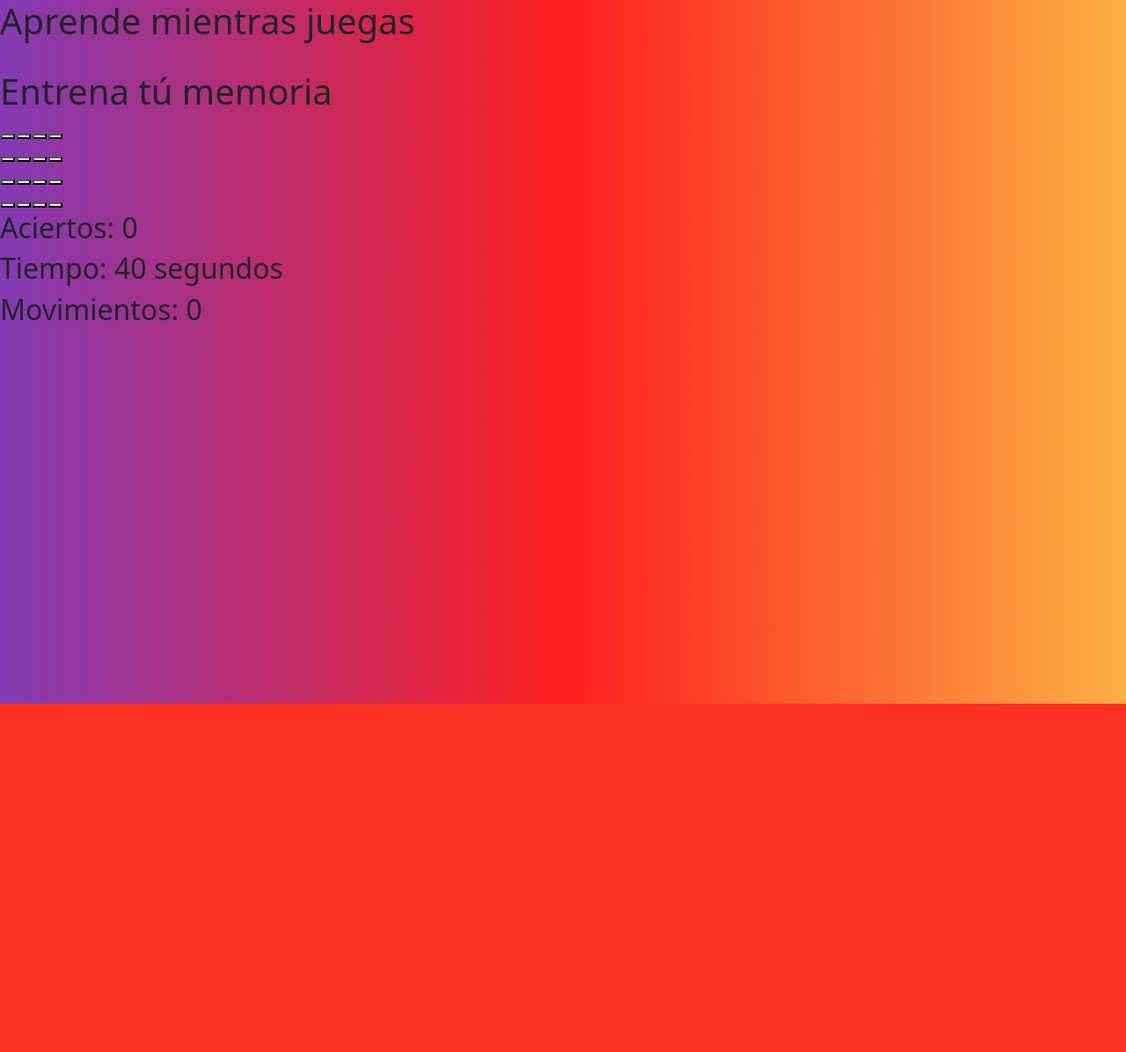
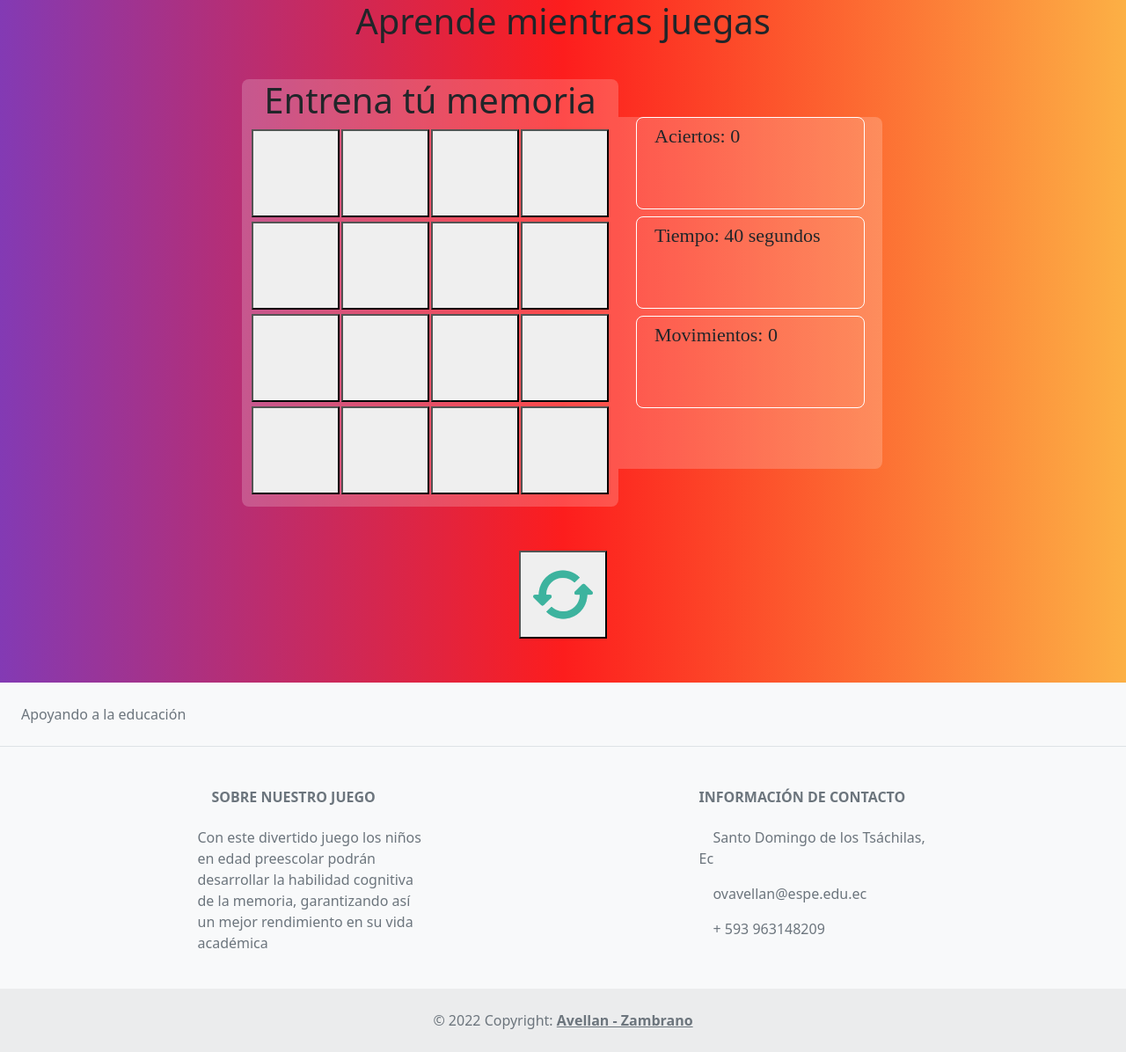
Before and after one commit to ovavellan/Proyecto-unidad-2, a Flask app: page / in a window 1280 px wide. Shown: the whole page at 88% size. Before the commit the page ends 800 px from the top, so only its background shows below. Run offline with Flask 2, Linux system fonts and the light colour scheme.

Commit message:
Commit 4

```diff
--- a/templates/layouts/index.html
+++ b/templates/layouts/index.html
@@ -17,7 +17,8 @@
 </head>
 
 <body>
-  <h1>Aprende mientras juegas</h1>
+
+    <h1>Aprende mientras juegas</h1>
     <br>
     <main>
         <!-- Seccion para la tabla del videojuego -->
@@ -63,6 +64,98 @@
         </section>
     </main>
 
+    <div class="recargar">
+        <button id="refresh" class="botonRecargar"> <img src="/static/imagesIndex/refresh.png" alt=""></button>
+    </div>
+
+    <!-- Footer -->
+<footer class="text-center text-lg-start bg-light text-muted">
+    <!-- Section: Social media -->
+    <section
+      class="d-flex justify-content-center justify-content-lg-between p-4 border-bottom"
+    >
+      <!-- Left -->
+      <div class="me-5 d-none d-lg-block">
+        <span>Apoyando a la educación</span>
+      </div>
+      <!-- Left -->
+
+      <!-- Right -->
+      <div>
+        <a href="" class="me-4 text-reset">
+          <i class="fab fa-facebook-f"></i>
+        </a>
+        <a href="" class="me-4 text-reset">
+          <i class="fab fa-twitter"></i>
+        </a>
+        <a href="" class="me-4 text-reset">
+          <i class="fab fa-google"></i>
+        </a>
+        <a href="" class="me-4 text-reset">
+          <i class="fab fa-instagram"></i>
+        </a>
+        <a href="" class="me-4 text-reset">
+          <i class="fab fa-linkedin"></i>
+        </a>
+        <a href="" class="me-4 text-reset">
+          <i class="fab fa-github"></i>
+        </a>
+      </div>
+      <!-- Right -->
+    </section>
+    <!-- Section: Social media -->
+
+    <!-- Section: Links  -->
+    <section class="">
+      <div class="container text-center text-md-start mt-5">
+        <!-- Grid row -->
+        <div class="row mt-3">
+          <!-- Grid column -->
+          <div class="col-md-3 col-lg-4 col-xl-3 mx-auto mb-4">
+            <!-- Content -->
+            <h6 class="text-uppercase fw-bold mb-4">
+              <i class="fas fa-gem me-3"></i>Sobre nuestro juego
+            </h6>
+            <p>
+                Con este divertido juego los niños en edad preescolar podrán
+                desarrollar la habilidad cognitiva de la memoria, garantizando así
+                un mejor rendimiento en su vida académica
+            </p>
+          </div>
+          <!-- Grid column -->
+
+
+
+          <!-- Grid column -->
+          <div class="col-md-4 col-lg-3 col-xl-3 mx-auto mb-md-0 mb-4">
+            <!-- Links -->
+            <h6 class="text-uppercase fw-bold mb-4">
+              Información de contacto
+            </h6>
+            <p><i class="fas fa-home me-3"></i>Santo Domingo de los Tsáchilas, Ec</p>
+            <p>
+              <i class="fas fa-envelope me-3"></i>
+              ovavellan@espe.edu.ec
+            </p>
+            <p><i class="fas fa-phone me-3"></i> + 593 963148209</p>
+          </div>
+          <!-- Grid column -->
+        </div>
+        <!-- Grid row -->
+      </div>
+    </section>
+    <!-- Section: Links  -->
+
+    <!-- Copyright -->
+    <div class="text-center p-4" style="background-color: rgba(0, 0, 0, 0.05);">
+      © 2022 Copyright:
+      <a class="text-reset fw-bold" href="https://mdbootstrap.com/">Avellan - Zambrano</a>
+    </div>
+    <!-- Copyright -->
+  </footer>
+  <!-- Footer -->
+
+    <script src="/static/js/main.js"></script>
 </body>
 
 </html>
--- a/templates/static/css/estilos.css
+++ b/templates/static/css/estilos.css
@@ -5,3 +5,82 @@ body {
     font-family: sans-serif;
     color: white;
 }
+
+/* Estilos para dividir las 2 secciones de nuestro aplicativo */
+main {
+    width: 730px;
+    margin: 10px auto 50px;
+    display: flex;
+    align-items: center;
+}
+
+/* Estilos para la sección 1 que contendrá la tabla de juego */
+.section1 {
+    background-color: rgba(255, 255, 255, 0.2);
+    padding: 0 10px 10px 10px;
+    border-radius: 8px;
+}
+
+/* Estilos para el título 1 */
+h1 {
+    text-align: center;
+}
+
+/* Estilos para los botones que servirán cómo tarjetas */
+button {
+    height: 100px;
+    width: 100px;
+    font-size: 40px;
+    color: white;
+    font-weight: bold;
+}
+
+/* Estilos que mostrarán una mano al poner el cursos sobre los botones */
+button:hover {
+    cursor: pointer;
+}
+
+/* Estilos para la seccion 2 que contendrá las estadísticas de juego */
+.section2 {
+    background-color: rgba(255, 255, 255, 0.2);
+    border-top-right-radius: 8px;
+    border-bottom-right-radius: 8px;
+    width: 300px;
+    height: 400px;
+    padding: 0 20px;
+}
+
+/* Estilos para la sección de estadística */
+.estadisticas {
+    border: 1px solid white;
+    font-size: 22px;
+    font-family: 'Times New Roman', Times, serif;
+    height: 105px;
+    border-radius: 8px;
+    padding: 8px 20px;
+    box-sizing: border-box;
+}
+
+/* Estilos para el pie de página */
+footer {
+    text-align: center;
+
+}
+
+a {
+    text-decoration: none;
+}
+
+img {
+    width: 80%;
+
+}
+
+/*Estilos para el botón de recargar*/
+.recargar {
+    width: 730px;
+    margin: 10px auto 50px;
+    display: flex;
+    align-items: center;
+    justify-content: center;
+}
```
